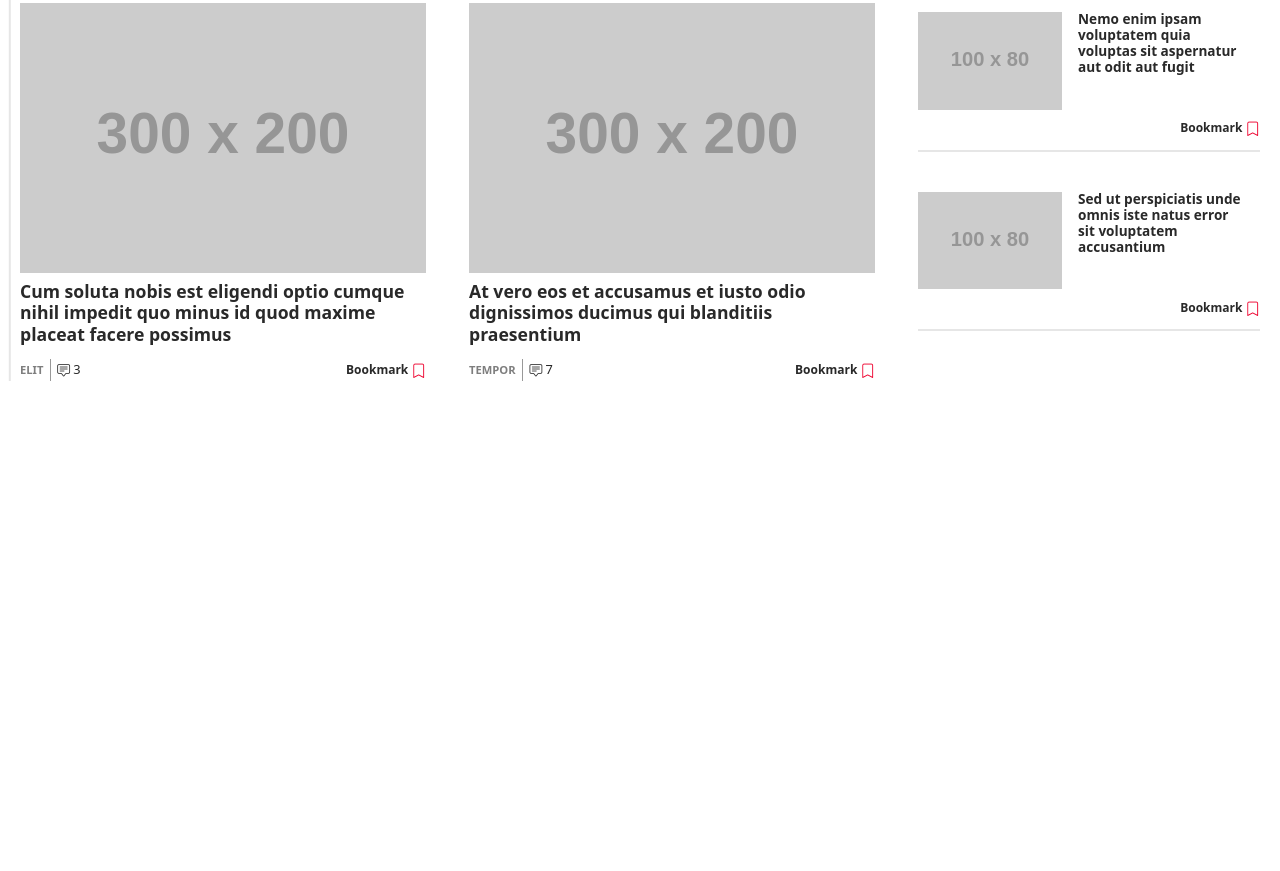
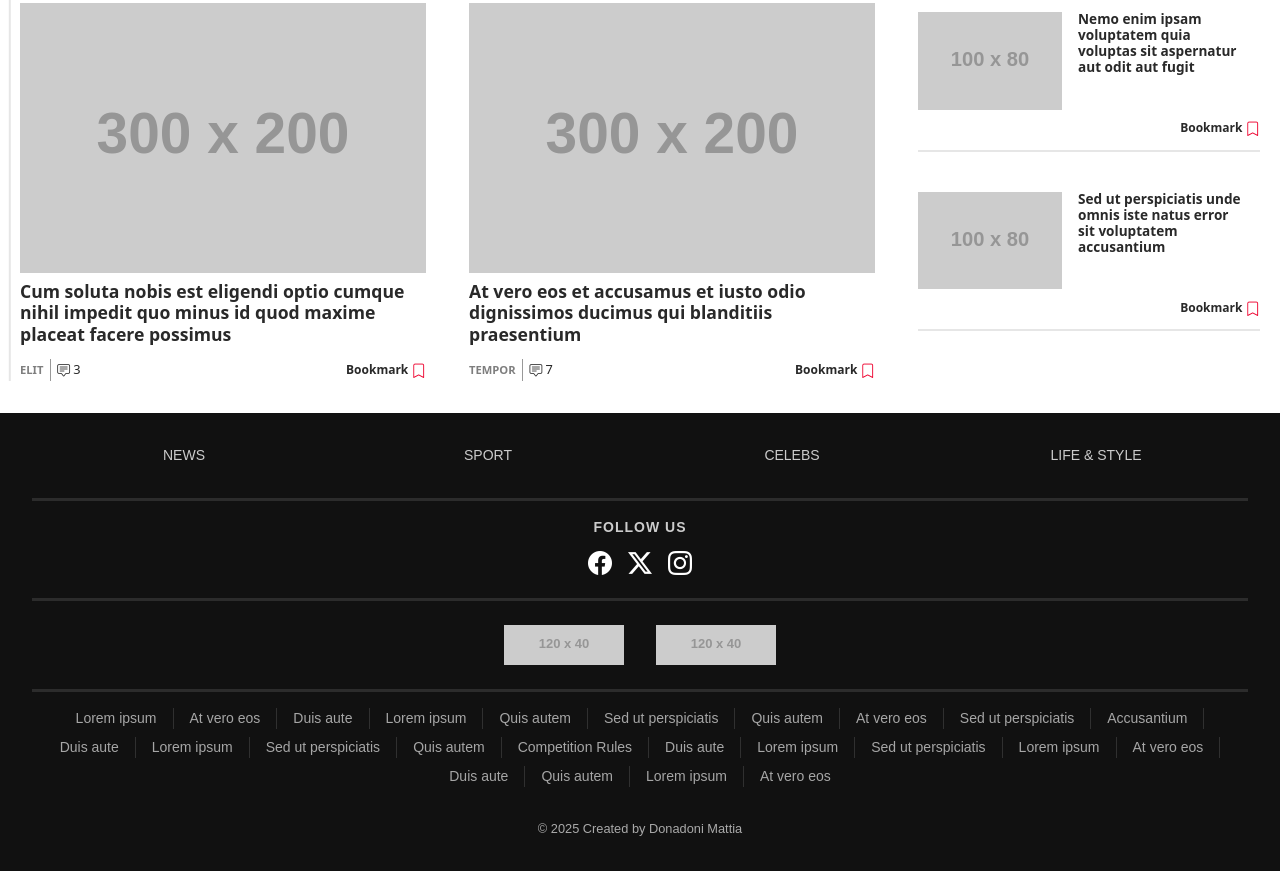
Before and after one commit to dxnatz/Giornale, a website built with webpack: page index.html in a window 1280 px wide. Shown: the part 1662-2533 px from the top of the page. Before the commit the page ends 2059 px from the top, so only its background shows below. Built offline with nearby package versions, Linux system fonts and the light colour scheme; placeholder pictures from the web are drawn by us.

Commit message:
Aggiornato il layout e lo stile del footer; aggiunti nuovi elementi e migliorata la struttura dei link e delle icone social

```diff
--- a/css/style.css
+++ b/css/style.css
@@ -1,6 +1,3 @@
-body {
-  padding-bottom: 1rem;
-}
 
 /* Navbar personalizzata */
 .custom-navbar {
@@ -532,6 +529,121 @@ body {
 
 
 
+footer {
+  background-color: #111;
+  color: #ccc;
+  font-family: Arial, sans-serif;
+  font-size: 0.875rem;
+  padding: 2rem;
+  margin-top: 2rem;
+}
+
+.footer-top {
+  display: grid;
+  grid-template-columns: repeat(4, 1fr);
+  text-align: center;
+  padding-bottom: 2rem;
+  border-bottom: 0.2rem solid #2c2c2c;
+}
+
+.footer-top a {
+  color: #ccc;
+  text-decoration: none;
+  transition: color 0.2s ease;
+  font-size: 0.875rem;
+}
+
+.footer-top a:hover {
+  color: #ffffff;
+  text-decoration: underline;
+}
+
+.footer-social {
+  text-align: center;
+  padding: 1rem 0;
+}
+
+.footer-social p {
+  margin-bottom: 0.5rem;
+  font-weight: bold;
+  letter-spacing: 1px;
+}
+
+.social-icons {
+  display: flex;
+  justify-content: center;
+  gap: 1rem;
+}
+
+.social-icons a i {
+  font-size: 1.5rem;
+  color: white;
+}
+
+.social-icons a:hover i {
+  color: #57dbed;
+}
+
+.footer-trust {
+  display: flex;
+  justify-content: center;
+  align-items: center;
+  gap: 2rem;
+  padding: 1.5rem 0;
+  border-top: 0.2rem solid #2c2c2c;
+  border-bottom: 0.2rem solid #2c2c2c;
+}
+
+.footer-links {
+  display: flex;
+  flex-wrap: wrap;
+  gap: 0.5rem 1rem;
+  justify-content: center;
+  padding: 1rem 0;
+}
+
+.footer-links a {
+  color: #a6a6a6;
+  text-decoration: none;
+  transition: color 0.2s;
+  border-right: 0.1rem solid #303030;
+  padding-right: 1rem;
+}
+
+.footer-links a:last-child {
+  border-right: none;
+  padding-right: 0;
+}
+
+.footer-links a:hover {
+  color: white;
+}
+
+.footer-bottom {
+  text-align: center;
+  font-size: 0.8rem;
+  padding-top: 1rem;
+  color: #aaa;
+}
+
+
+
+
+
+
+
+
+
+
+
+
+
+
+
+
+
+
+
 
 
 
@@ -820,24 +932,24 @@ body {
     margin-right: 0;
   }
   .logo-img{
-    height: 2.2rem !important;
+    height: 2.2rem;
     margin: 0 auto;
   }
   .icons-area a {
-    font-size: 1.2rem !important;
+    font-size: 1.2rem;
   }
   .navbar-toggler-icon {
-    height: 1.2rem !important;
+    height: 1.2rem;
     background-position:
       0 0,   /* Posizione prima linea */
       0 0.4rem,  /* Posizione seconda linea */
       0 0.8rem;  /* Posizione terza linea */
   }
-  .social-icons {
+  .social-icons-navbar {
     display: none !important;
   }
   .vr {
-    display: none !important;
+    display: none;
   }
   .menu-link {
     font-size: 0.80rem; /* font più piccolo */
--- a/index.html
+++ b/index.html
@@ -23,7 +23,7 @@
           <span class="navbar-toggler-icon"></span>
         </button>
         <a class="navbar-brand ms-3" href="#">
-          <img src="https://placehold.co/600x400" alt="Logo" class="logo-img">
+          <img src="https://placehold.co/600x400" alt="Placeholder" class="logo-img">
         </a>
       </div>
 
@@ -137,7 +137,7 @@
 
       <!-- Destra: social + lente + profilo -->
       <div class="icons-area d-flex align-items-center">
-        <div class="social-icons d-flex">
+        <div class="social-icons-navbar d-flex">
           <a href="#"><i class="bi bi-instagram"></i></a>
           <a href="#"><i class="bi bi-facebook"></i></a>
           <a href="#"><i class="bi bi-twitter-x"></i></a>
@@ -175,7 +175,7 @@
     <!-- Immagine -->
     <div class="img-container">
       <a href="#">
-        <img src="https://placehold.co/1400x560" alt="Immagine" class="img-fluid">
+        <img src="https://placehold.co/1400x560" alt="Placeholder" class="img-fluid">
       </a>
     </div>
 
@@ -203,7 +203,7 @@
 
   <div class="news-cards-container">
     <div class="news-card">
-      <a href="#" class="href-link"><img src="https://placehold.co/600x400" alt="Notizia"></a>
+      <a href="#" class="href-link"><img src="https://placehold.co/600x400" alt="Placeholder"></a>
       <h3><a href="#" class="href-link">At vero eos et accusamus et iusto odio dignissimos ducimus qui blanditiis praesentium voluptatum</a></h3>
       <div class="meta">
         <a href="#" class="meta-left href-link">
@@ -220,7 +220,7 @@
 
 
     <div class="news-card">
-      <a href="#" class="href-link"><img src="https://placehold.co/600x400" alt="Notizia"></a>
+      <a href="#" class="href-link"><img src="https://placehold.co/600x400" alt="Placeholder"></a>
       <h3><a href="#" class="href-link">Ut enim ad minima veniam, quis nostrum exercitationem ullam corporis suscipit</a></h3>
       <div class="meta">
         <a href="#" class="meta-left href-link">
@@ -241,7 +241,7 @@
 
 
     <div class="news-card">
-      <a href="#" class="href-link"><img src="https://placehold.co/600x400" alt="Notizia"></a>
+      <a href="#" class="href-link"><img src="https://placehold.co/600x400" alt="Placeholder"></a>
       <h3><a href="#" class="href-link">Sed ut perspiciatis unde omnis iste natus error sit voluptatem accusantium doloremque</a></h3>
       <div class="meta">
         <a href="#" class="meta-left href-link">
@@ -258,7 +258,7 @@
 
 
     <div class="news-card">
-      <a href="#" class="href-link"><img src="https://placehold.co/600x400" alt="Notizia"></a>
+      <a href="#" class="href-link"><img src="https://placehold.co/600x400" alt="Placeholder"></a>
       <h3><a href="#" class="href-link">Lorem ipsum dolor sit amet, consectetur adipiscing elit, sed do eiusmod</a></h3>
       <div class="meta">
         <a href="#" class="meta-left href-link">
@@ -289,14 +289,14 @@
             Bookmark <i class="bi bi-bookmark"></i>
           </span>
         </div>
-        <img src="https://placehold.co/400x250" alt="Notizia principale">
+        <img src="https://placehold.co/400x250" alt="Placeholder">
       </div>
 
       <!-- Notizie piccole sotto -->
       <div class="small-news-grid">
         <div class="news-card">
           <a href="#" class="href-link">
-            <img src="https://placehold.co/300x200" alt="Notizia">
+            <img src="https://placehold.co/300x200" alt="Placeholder">
           </a>
           <a href="#" class="href-link">
             <h3>Cum soluta nobis est eligendi optio cumque nihil impedit quo minus id quod maxime placeat facere possimus</h3>
@@ -320,7 +320,7 @@
 
         <div class="news-card">
           <a href="#" class="href-link">
-            <img src="https://placehold.co/300x200" alt="Notizia">
+            <img src="https://placehold.co/300x200" alt="Placeholder">
           </a>
           <a href="#" class="href-link">
             <h3>At vero eos et accusamus et iusto odio dignissimos ducimus qui blanditiis praesentium</h3>
@@ -349,7 +349,7 @@
     <div class="right-column">
       <div class="side-news">
         <a href="#" class="href-link">
-          <img src="https://placehold.co/100x80" alt="">
+          <img src="https://placehold.co/100x80" alt="Placeholder">
         </a>
         <div class="content">
           <a href="#" class="href-link">Quis autem vel eum iure reprehenderit qui in ea voluptate velit esse quam</a>
@@ -370,7 +370,7 @@
 
       <div class="side-news">
         <a href="#" class="href-link">
-          <img src="https://placehold.co/100x80" alt="">
+          <img src="https://placehold.co/100x80" alt="Placeholder">
         </a>
         <div class="content">
           <a href="#" class="href-link">Quis nostrum exercitationem ullam corporis suscipit laboriosam</a>
@@ -387,7 +387,7 @@
 
       <div class="side-news">
         <a href="#" class="href-link">
-          <img src="https://placehold.co/100x80" alt="">
+          <img src="https://placehold.co/100x80" alt="Placeholder">
         </a>
         <div class="content">
           <a href="#" class="href-link">Nemo enim ipsam voluptatem quia voluptas sit aspernatur aut odit aut fugit</a>
@@ -408,7 +408,7 @@
 
       <div class="side-news">
         <a href="#" class="href-link">
-          <img src="https://placehold.co/100x80" alt="">
+          <img src="https://placehold.co/100x80" alt="Placeholder">
         </a>
         <div class="content">
           <a href="#" class="href-link title-link">Sed ut perspiciatis unde omnis iste natus error sit voluptatem accusantium</a>
@@ -426,6 +426,64 @@
     </div>
   </div>
 
+  <footer>
+    <!-- Prima riga -->
+    <div class="footer-top">
+      <a href="#">NEWS</a>
+      <a href="#">SPORT</a>
+      <a href="#">CELEBS</a>
+      <a href="#">LIFE & STYLE</a>
+    </div>
+
+    <!-- Seconda riga -->
+    <div class="footer-social">
+      <p>FOLLOW US</p>
+      <div class="social-icons">
+        <a href="#"><i class="bi bi-facebook"></i></a>
+        <a href="#"><i class="bi bi-twitter-x"></i></a>
+        <a href="#"><i class="bi bi-instagram"></i></a>
+      </div>
+    </div>
+
+    <!-- Terza riga -->
+    <div class="footer-trust">
+      <img src="https://placehold.co/120x40" alt="Placeholder">
+      <img src="https://placehold.co/120x40" alt="Placeholder">
+    </div>
+
+    <!-- Quarta riga -->
+    <div class="footer-links">
+      <a href="#">Lorem ipsum</a>
+      <a href="#">At vero eos</a>
+      <a href="#">Duis aute</a>
+      <a href="#">Lorem ipsum</a>
+      <a href="#">Quis autem</a>
+      <a href="#">Sed ut perspiciatis</a>
+      <a href="#">Quis autem</a>
+      <a href="#">At vero eos</a>
+      <a href="#">Sed ut perspiciatis</a>
+      <a href="#">Accusantium</a>
+      <a href="#">Duis aute</a>
+      <a href="#">Lorem ipsum</a>
+      <a href="#">Sed ut perspiciatis</a>
+      <a href="#">Quis autem</a>
+      <a href="#">Competition Rules</a>
+      <a href="#">Duis aute</a>
+      <a href="#">Lorem ipsum</a>
+      <a href="#">Sed ut perspiciatis</a>
+      <a href="#">Lorem ipsum</a>
+      <a href="#">At vero eos</a>
+      <a href="#">Duis aute</a>
+      <a href="#">Quis autem</a>
+      <a href="#">Lorem ipsum</a>
+      <a href="#">At vero eos</a>
+    </div>
+
+    <!-- Copyright -->
+    <div class="footer-bottom">
+      © 2025 Created by Donadoni Mattia
+    </div>
+  </footer>
 
 </body>
 </html>
```
